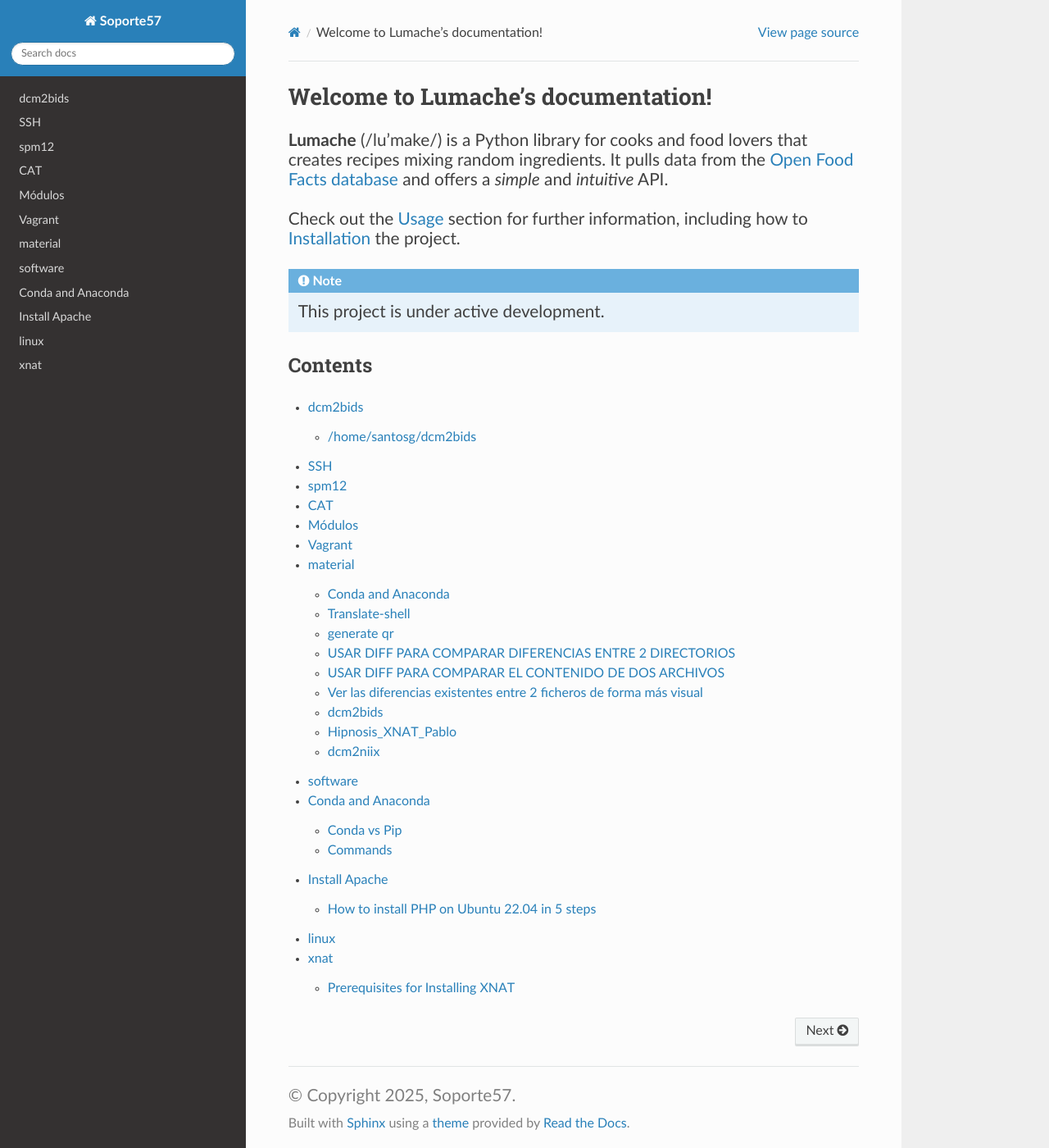
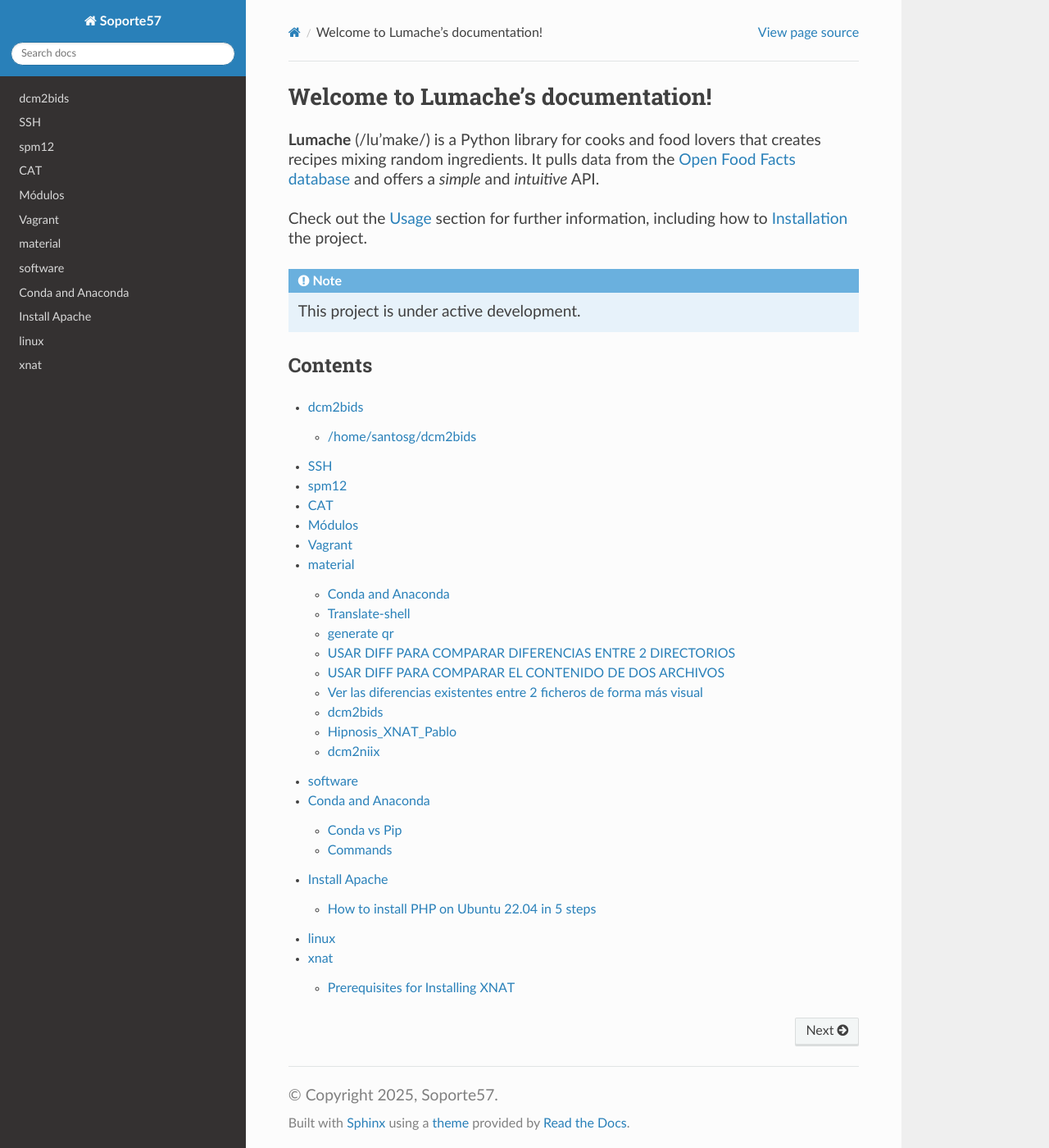
Before and after one commit to matecom57/santosg57-soporte, a Sphinx documentation site: the page built from docs/source/index.rst, in a window 1280 px wide and 1400 px high. Shown: the whole window at 82% size. Built offline with Sphinx 7.4.7 and the Read the Docs theme 3.1.0, drawn with Linux system fonts in a browser that asks for light colours.

Commit message:
Test comité

```diff
--- a/docs/source/_static/custom.css
+++ b/docs/source/_static/custom.css
@@ -1,3 +1,3 @@
 p {
-   font-size: 130%;
+   font-size: 120%;
 }
```
